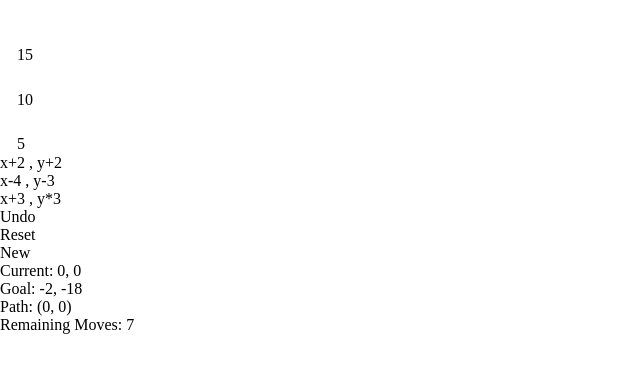
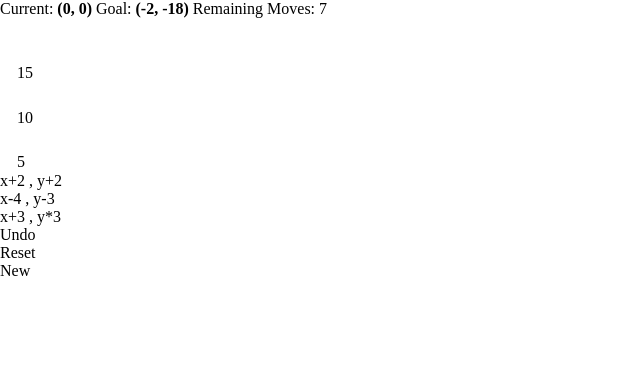
Before and after one commit to NivZo/Vectory, a Svelte app: page / in a window 1280 px wide. Shown: the top 372 px of the page, without its empty margins (0-640 px from the left). Built offline with nearby package versions, Linux system fonts and the light colour scheme.

Commit message:
added status bar and panel style (basic)

```diff
--- a/src/App.scss
+++ b/src/App.scss
@@ -9,6 +9,12 @@ main {
     width: 100%;
     height: 100%;
     margin: 0;
+    -webkit-touch-callout: none;
+    -webkit-user-select: none;
+    -khtml-user-select: none;
+    -moz-user-select: none;
+    -ms-user-select: none;
+    user-select: none;
 }
 
 #vectory-app {
--- a/src/App.svelte
+++ b/src/App.svelte
@@ -15,7 +15,7 @@
 	export let theme = "alternate";
 </script>
 
-<main class="{theme}-theme">
+<main class="{theme}-theme" on:contextmenu|preventDefault={null}>
 	<div id="vectory-app">
 		<Display />
 		<PuzzleSession />
--- a/src/components/Gameboard/Buttons/Button/Button.scss
+++ b/src/components/Gameboard/Buttons/Button/Button.scss
@@ -1,5 +1,4 @@
 @import '../../../../theme/themes.scss';
-
 
 $color-bg: #abb9c2;
 $color-bg-light: #c1c8cd;
@@ -11,7 +10,6 @@ $color-overlay-dark: #cdd4da;
 $color-tab-focus: #c8cbcd;
 
 .btn {
-  user-select: none;
   width: cssVar(widthPrecentage);
   height: cssVar(heightPercentage);
   display: flex;
@@ -25,7 +23,7 @@ $color-tab-focus: #c8cbcd;
   font-size: 300%;
   text-align: center;
   cursor: pointer;
-  margin: 1%;
+  margin: 2%;
   letter-spacing: .05em;
   transition: all 200ms ease;
   box-shadow:
--- a/src/components/Gameboard/Buttons/ButtonPanel/ButtonPanel.scss
+++ b/src/components/Gameboard/Buttons/ButtonPanel/ButtonPanel.scss
@@ -1,7 +1,11 @@
 @import '../../../../theme/themes.scss';
 
 .btn-panel {
-    height: 40vh;
+    height: 38vh;
+    margin-bottom: 2vh;
+    background-color: #abb9c2;
+    border: #c1c5c9 0.5vh solid;
+    border-radius: 2vh;
 }
 
 .btn-panel .btn-panel-row {
--- a/src/components/Gameboard/PuzzleSession.svelte
+++ b/src/components/Gameboard/PuzzleSession.svelte
@@ -1,15 +1,11 @@
 <script>
     import { onMount } from "svelte";
     import Graph from "./Graph/Graph.svelte";
-    import {
-        gameSession,
-        currentCoordinate,
-        currentPath,
-        remainingMoves,
-    } from "../../stores/GameSessionStore";
+    import { gameSession } from "../../stores/GameSessionStore";
     import { display } from "../../stores/DisplayStore";
     import { getSessionDomain } from "../../utils/mathUtils";
     import ButtonPanel from "./Buttons/ButtonPanel/ButtonPanel.svelte";
+    import StatusPanel from "./StatusPanel/StatusPanel.svelte";
 
     onMount(() => {
         gameSession.resetGameState();
@@ -19,23 +15,7 @@
 </script>
 
 <div class="puzzle-session">
-    <Graph {domain}/>
-    <ButtonPanel {domain}/>
-
-    <div>Current: {$currentCoordinate.x}, {$currentCoordinate.y}</div>
-    <div>
-        Goal: {$gameSession.targetCoordinate.x}, {$gameSession.targetCoordinate.y}
-    </div>
-    <div>
-        Path:
-        {#each $currentPath as crd, i}
-            <span
-                >({crd.x}, {crd.y})
-                {#if i != $currentPath.length - 1} -> {/if}
-            </span>
-        {/each}
-    </div>
-    <div>
-        Remaining Moves: {$remainingMoves}
-    </div>
+    <StatusPanel />
+    <Graph {domain} />
+    <ButtonPanel {domain} />
 </div>
--- /dev/null
+++ b/src/components/Gameboard/StatusPanel/StatusPanel.scss
@@ -0,0 +1,14 @@
+@import '../../../theme/themes.scss';
+
+.status-panel {
+    height: 10vh;
+    display: table;
+    width: 100%;
+    table-layout: fixed
+}
+
+.status-panel span.status-panel-item {
+    display: table-cell;
+    text-align: center;
+    height: 100%;
+}
--- /dev/null
+++ b/src/components/Gameboard/StatusPanel/StatusPanel.svelte
@@ -0,0 +1,25 @@
+<script lang="ts">
+    import {
+        currentCoordinate,
+        currentPath,
+        gameSession,
+        remainingMoves,
+    } from "../../../stores/GameSessionStore";
+</script>
+
+<div class="status-panel">
+    <span class="status-panel-item"
+        >Current: <b>({$currentCoordinate.x}, {$currentCoordinate.y})</b></span
+    >
+    <span class="status-panel-item">
+        Goal:
+        <b>
+            ({$gameSession.targetCoordinate.x}, {$gameSession.targetCoordinate.y})
+        </b>
+    </span>
+    <span class="status-panel-item">
+        Remaining Moves: {$remainingMoves}
+    </span>
+</div>
+
+<style src="./StatusPanel.scss"></style>
--- a/src/utils/operationUtils.ts
+++ b/src/utils/operationUtils.ts
@@ -52,8 +52,19 @@ const operationName = (operationConfig: OperationConfiguration): string => {
         return `${operationConfig.x.name} , ${operationConfig.y.name}`
     }
     else if (operationConfig.x) {
-        return operationConfig.x.name
-    } else return operationConfig.y.name
+        return operationConfig.x.name + operationSign(operationConfig.x)
+    } else return operationConfig.y.name + operationSign(operationConfig.y)
+}
+
+const operationSign = (operationActionConfig: OperationActionConfiguration): string => {
+    switch (operationActionConfig.operator) {
+        case "*":
+            return ''
+        case "+":
+            return '  (->)'
+        case "-":
+            return '  (<-)'
+    }
 }
 
 // Operations
```
Also changed, not shown: 5 other files (tests, documents, lock files or other folders).
